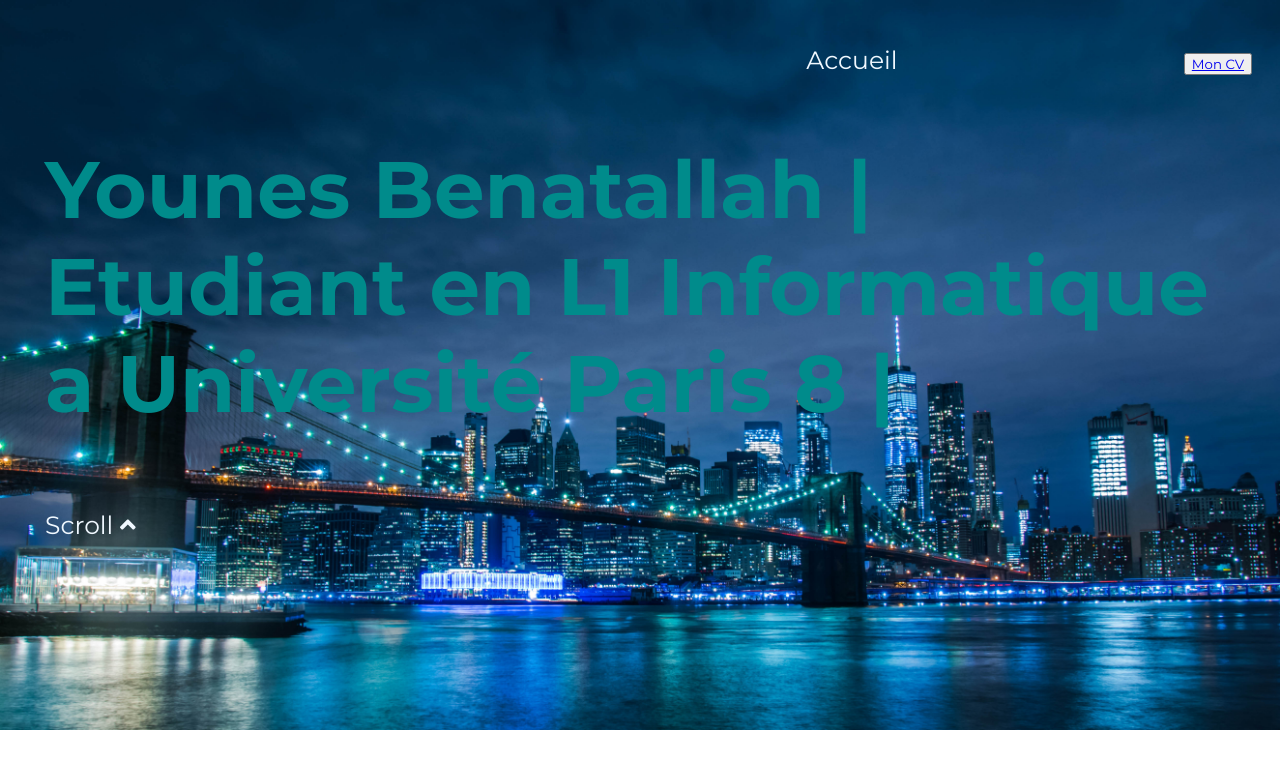
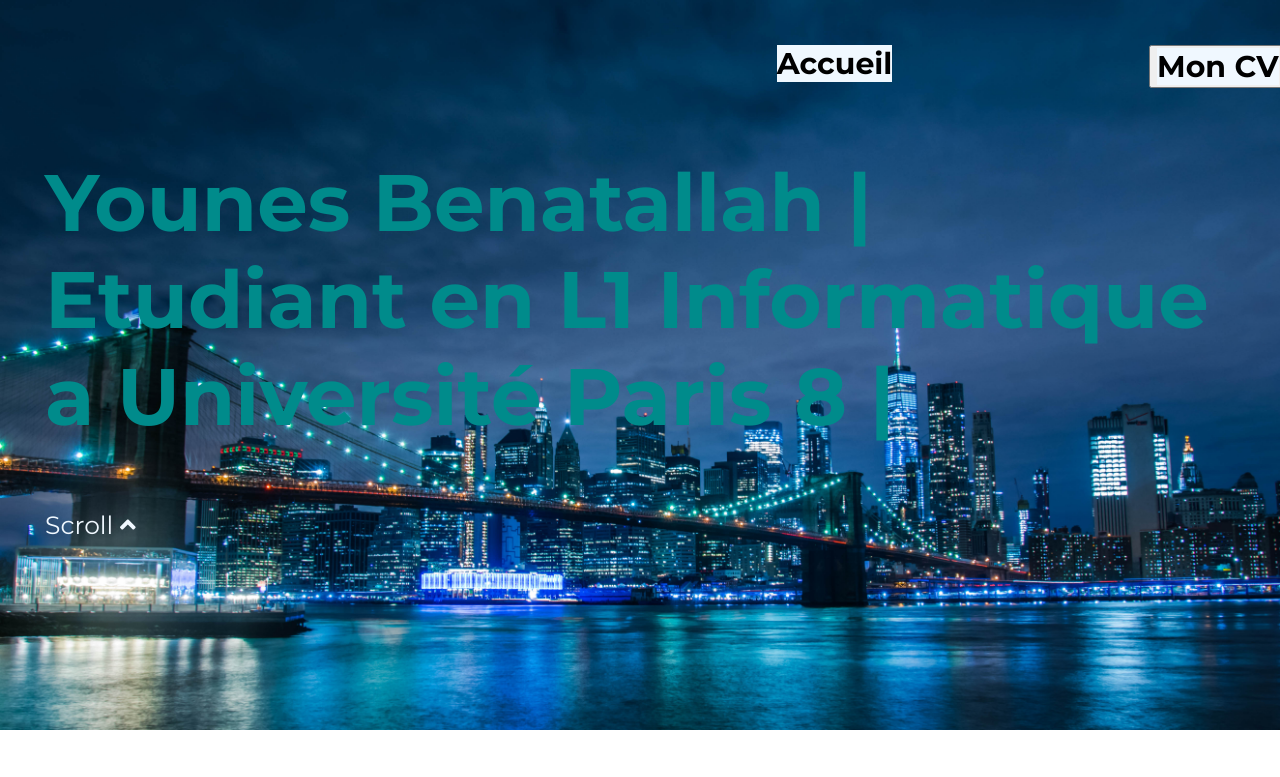
Before and after one commit to YounesBgithub/gil_siteweb_younesbenatallah_l1b, a plain HTML site: page index.html in a window 1280 px wide. Shown: the top 777 px of the page. Drawn offline with Linux system fonts and the light colour scheme.

Commit message:
Replace style.css

```diff
--- a/style.css
+++ b/style.css
@@ -50,9 +50,14 @@ nav.nav {
 
 }
 
-nav.nav li {
-    color: aliceblue;
+nav.nav li a {
+    color: black;
     text-decoration: none;
+    font-weight: 700;
+    text-decoration: none;
+    font-size: 30px;
+    background-color: aliceblue;
+
 }
 
 .services{
@@ -68,7 +73,7 @@ nav.nav li {
     display: list-item;
     font-weight: 600;
     text-align: left;
-    text-decoration: none;
+    text-decoration: ;
 }
 
 .contact {
```
